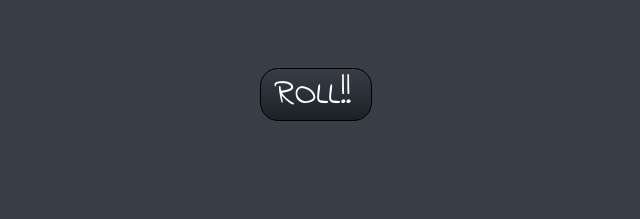
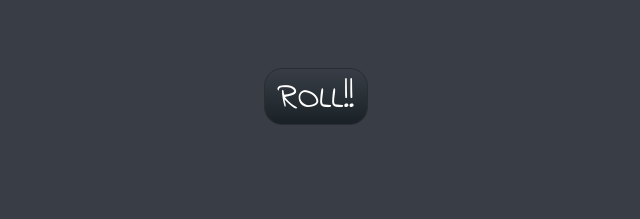
Before and after one commit to ANii693/Dicee, a plain HTML site: page dicee.html in a window 1280 px wide. Shown: the part 543-762 px from the top of the page, 324-964 px from the left. Drawn offline with Linux system fonts and the light colour scheme.

Commit message:
updated styles.css

```diff
--- a/styles.css
+++ b/styles.css
@@ -39,7 +39,7 @@ footer {
 }
 
 .btn {
-  border : solid black 0.1px;
+  border : solid #2a2d32 0.1px;
   display: block;
   margin: 8% auto;
   background: #393e46;
@@ -54,7 +54,7 @@ footer {
   font-family: "Indie Flower", cursive;
   color: #ffffff;
   font-size: 35px;
-  padding: 0 20px 0 14px;
+  padding: 4px 13px 0 13px;
   text-decoration: none;
 }
 
```
